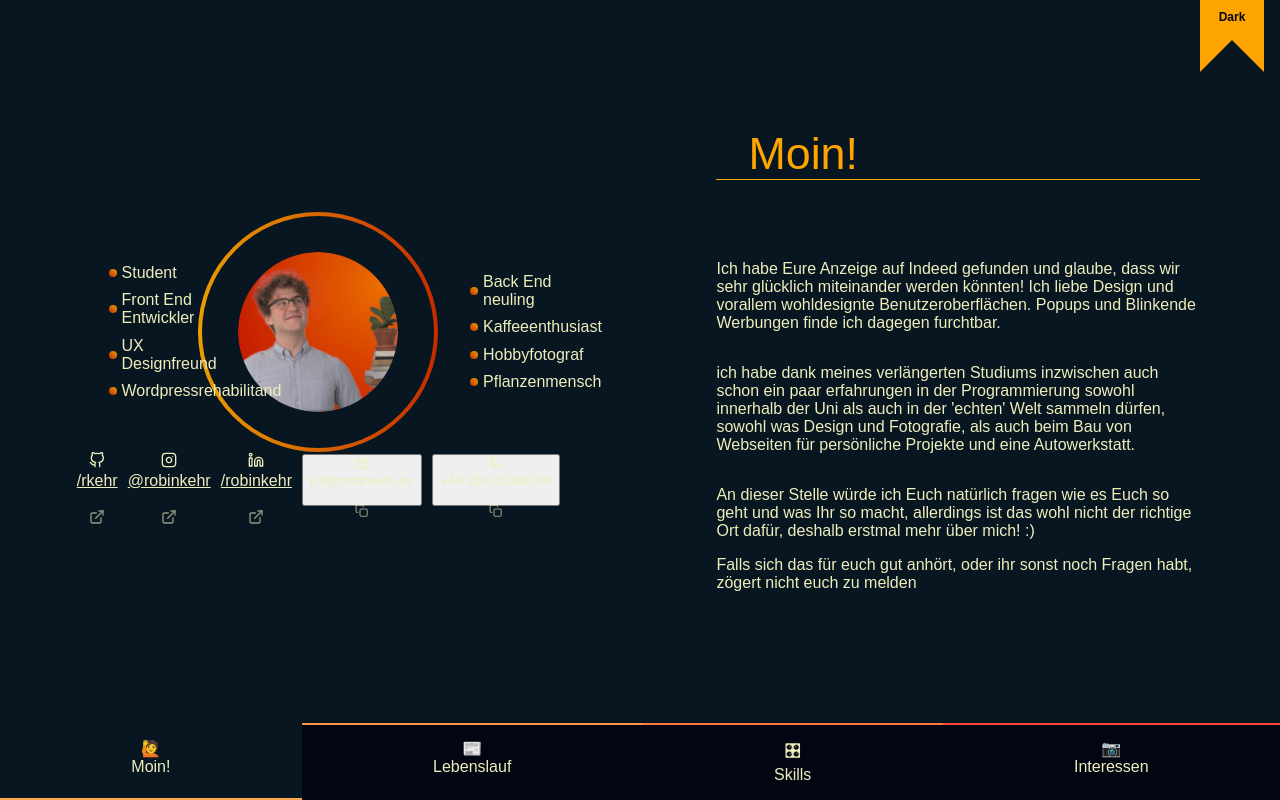
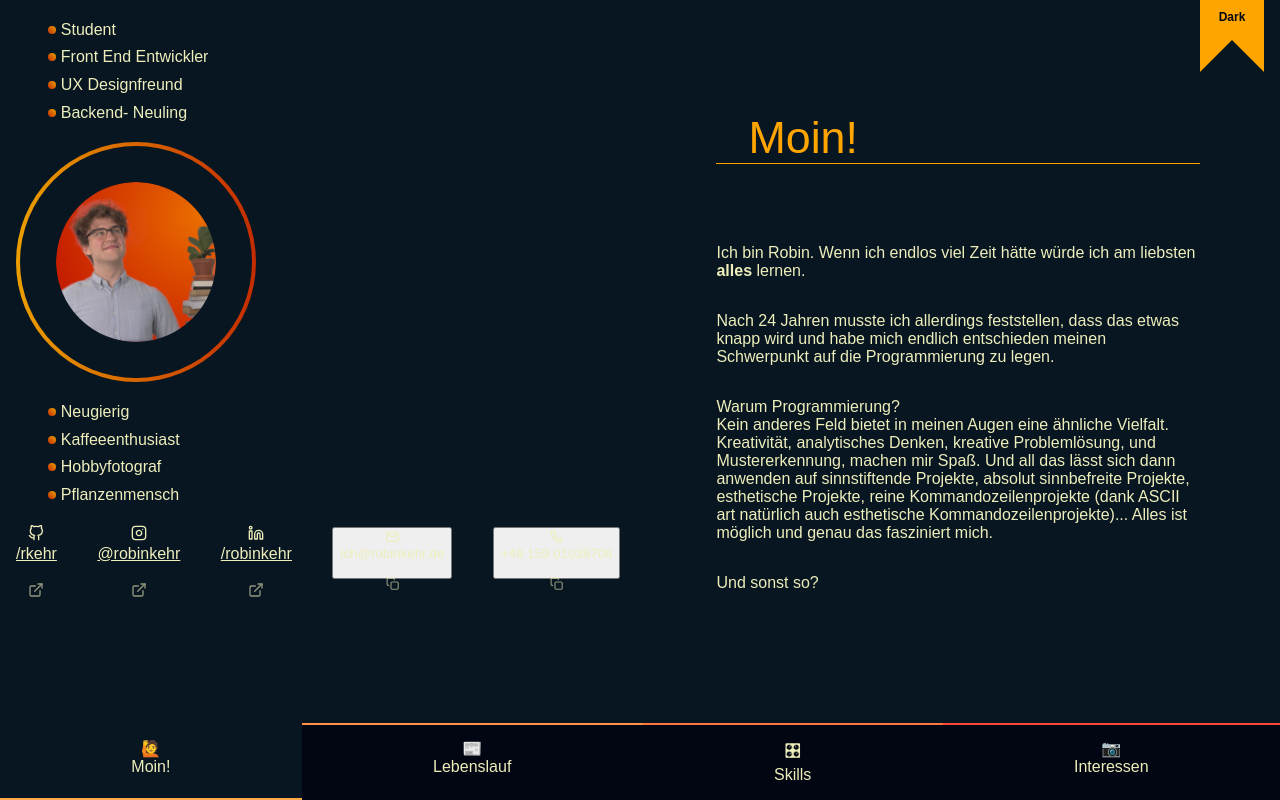
Before and after one commit to rkehr/bewerbung, a React app: page /moin in a window 1280 px wide. Built offline with nearby package versions, Linux system fonts and the light colour scheme; a web font is replaced by a local one.

Commit message:
Changed content and layout

```diff
--- a/src/pages/Moin.js
+++ b/src/pages/Moin.js
@@ -15,21 +15,22 @@ const Moin = ({ page }) => {
 
   return (
     <>
-      <div className='centerVertically'>
-        <div className='moinGrid'>
-          <GradientBorderImage image={images.moinImage} />
-          <ul style={borderColorAccent}>
+      <div className='moinHeader'>
+        <div className='imgAndLists'>
+          <ul style={borderColorAccent} className='moinList'>
             <li>Student</li>
             <li>Front End Entwickler</li>
             <li>UX Designfreund</li>
-            <li>Wordpressrehabilitand</li>
+            <li>Backend- Neuling</li>
           </ul>
-          <ul>
-            <li>Back End neuling</li>
+          <GradientBorderImage image={images.moinImage} />
+          <ul className='moinList'>
+            <li>Neugierig</li>
             <li>Kaffeeenthusiast</li>
             <li>Hobbyfotograf</li>
             <li>Pflanzenmensch</li>
           </ul>
+        </div>
         <div className='socialMediaLinks'>
           <SocialMediaLink
             platformName='github'
@@ -60,39 +61,32 @@ const Moin = ({ page }) => {
           />
         </div>
       </div>
-      </div>
       <div className='moinTextSection'>
         <h1 className='clampWidth' style={colorAccent}>
           {page.name}
         </h1>
-        <div>
-          <p className='p1'>
-            Ich habe Eure Anzeige auf Indeed gefunden und glaube, dass wir sehr
-            glücklich miteinander werden könnten! Ich liebe Design und vorallem
-            wohldesignte Benutzeroberflächen. Popups und Blinkende Werbungen
-            finde ich dagegen furchtbar.
+        <p>
+          Ich bin Robin. Wenn ich endlos viel Zeit hätte würde ich am liebsten
+          <span className='bold'> alles</span> lernen.
         </p>
-        </div>
-        <div>
-          <p className='p2'>
-            ich habe dank meines verlängerten Studiums inzwischen auch schon ein
-            paar erfahrungen in der Programmierung sowohl innerhalb der Uni als
-            auch in der &apos;echten&apos; Welt sammeln dürfen, sowohl was
-            Design und Fotografie, als auch beim Bau von Webseiten für
-            persönliche Projekte und eine Autowerkstatt.
+        <p>
+          Nach 24 Jahren musste ich allerdings feststellen, dass das etwas knapp
+          wird und habe mich endlich entschieden meinen Schwerpunkt auf die
+          Programmierung zu legen.
         </p>
-        </div>
-        <div>
-          <p className='p3'>
-            An dieser Stelle würde ich Euch natürlich fragen wie es Euch so geht
-            und was Ihr so macht, allerdings ist das wohl nicht der richtige Ort
-            dafür, deshalb erstmal mehr über mich! :)
+        <p>
+          Warum Programmierung? <br />
+          Kein anderes Feld bietet in meinen Augen eine ähnliche Vielfalt.
+          Kreativität, analytisches Denken, kreative Problemlösung, und
+          Mustererkennung, machen mir Spaß. Und all das lässt sich dann anwenden
+          auf sinnstiftende Projekte, absolut sinnbefreite Projekte, esthetische
+          Projekte, reine Kommandozeilenprojekte (dank ASCII art natürlich auch
+          esthetische Kommandozeilenprojekte)... Alles ist möglich und genau das
+          fasziniert mich.
         </p>
-        </div>
-        <div>
-          Falls sich das für euch gut anhört, oder ihr sonst noch Fragen habt,
-          zögert nicht euch zu melden
-        </div>
+        <p>
+          Und sonst so? <br />
+        </p>
       </div>
     </>
   );
```
Lines whose indentation alone changed are shown as unchanged.
